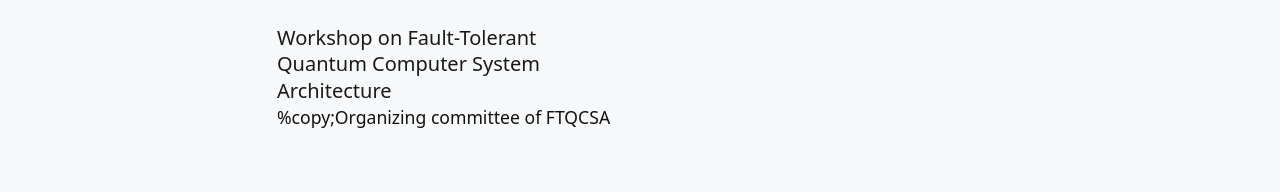
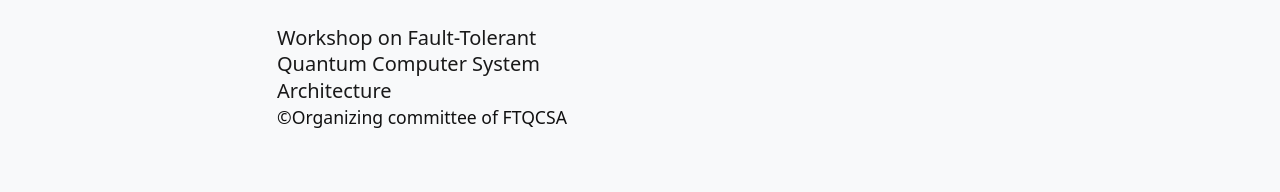
Before and after one commit to ftqcsa/ftqcsa.github.io, a Jekyll site: the page built from index.md, in a window 1280 px wide. Shown: the part 2000-2192 px from the top of the page. Built offline with Jekyll 4.4.1, drawn with Linux system fonts in a browser that asks for light colours.

Commit message:
Updated footer

```diff
--- a/_includes/template/footer.html
+++ b/_includes/template/footer.html
@@ -10,7 +10,7 @@
     <div class="row align-items-center pb-5">
         <div id="footer-title" class="col-md">
           <a class="h5" href="{{ '/' | relative_url }}">{{ site.title }}</a>
-          <p>%copy;Organizing committee of FTQCSA</p>
+          <p>&copy;Organizing committee of FTQCSA</p>
           {% comment %}
           <br>
           <a href="https://creativecommons.org/licenses/by-sa/4.0/">cc by-sa</a> {{ site.pub_year }} {% if site.github_username %}<a href="https://github.com/{{ site.github_username }}">{{ site.author }}</a>{% else %}{{ site.author }}{% endif %}
```
